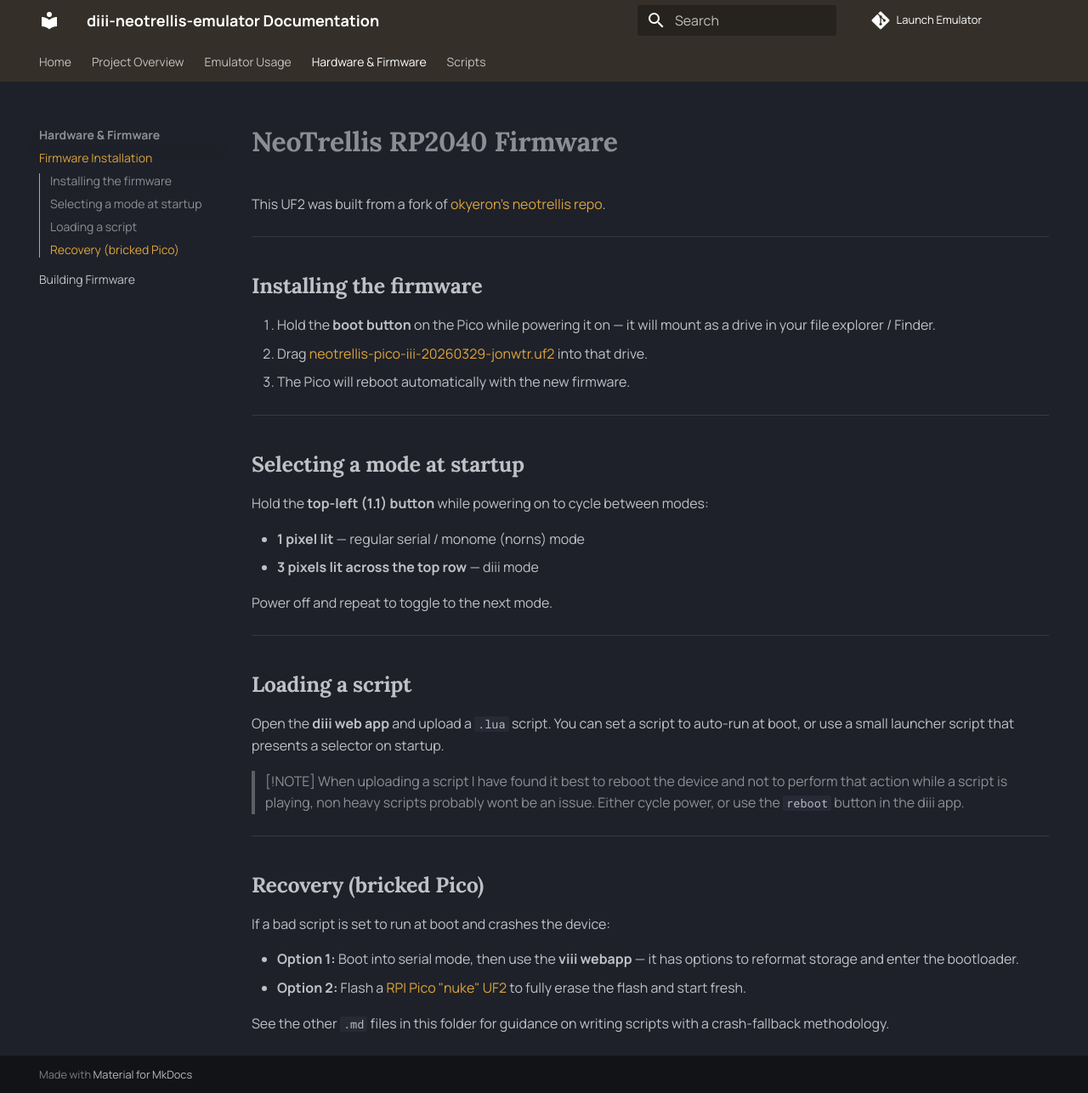
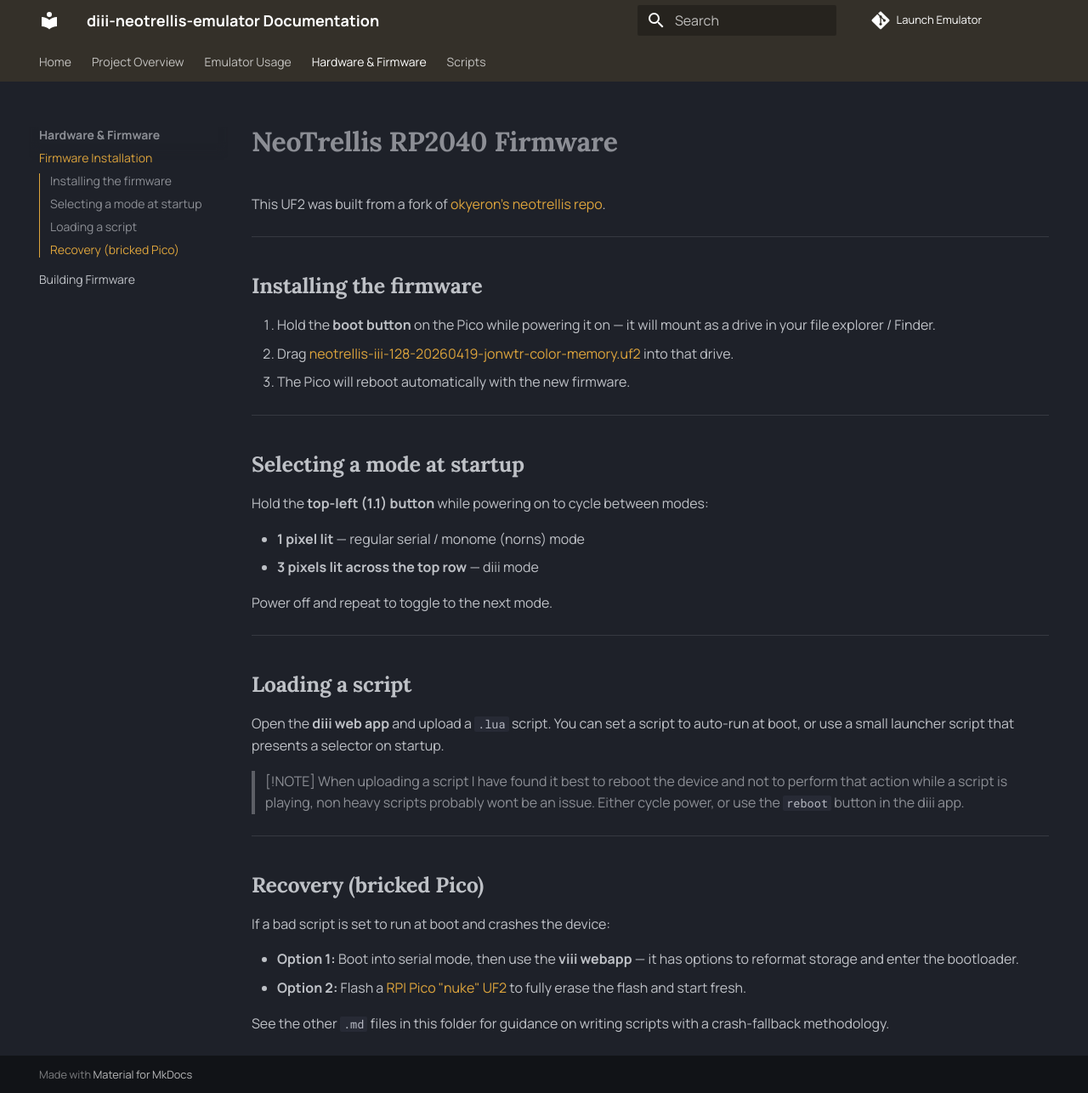
Before and after one commit to jonwaterschoot/diii-neotrellis-emulator, an MkDocs documentation site: the page built from docs/firmware-installation.md, in a window 1280 px wide and 1286 px high. Shown: the whole window at 85% size. Built offline with MkDocs 1.6.1 and Material for MkDocs 9.7.7, drawn with Linux system fonts in a browser that asks for light colours.

Commit message:
Update firmware link to neotrellis-iii-128-20260419-jonwtr-color-memory.uf2
Co-Authored-By: Claude Sonnet 4.6 <noreply@anthropic.com>

```diff
--- a/uf2s/readme.md
+++ b/uf2s/readme.md
@@ -7,7 +7,7 @@ This UF2 was built from a fork of [okyeron's neotrellis repo](https://github.com
 ## Installing the firmware
 
 1. Hold the **boot button** on the Pico while powering it on — it will mount as a drive in your file explorer / Finder.
-2. Drag [neotrellis-pico-iii-20260329-jonwtr.uf2](https://github.com/jonwaterschoot/diii-neotrellis-emulator/raw/main/uf2s/neotrellis-pico-iii-20260329-jonwtr.uf2) into that drive.
+2. Drag [neotrellis-iii-128-20260419-jonwtr-color-memory.uf2](https://github.com/jonwaterschoot/diii-neotrellis-emulator/raw/main/uf2s/neotrellis-iii-128-20260419-jonwtr-color-memory.uf2) into that drive.
 3. The Pico will reboot automatically with the new firmware.
 
 ---
```
